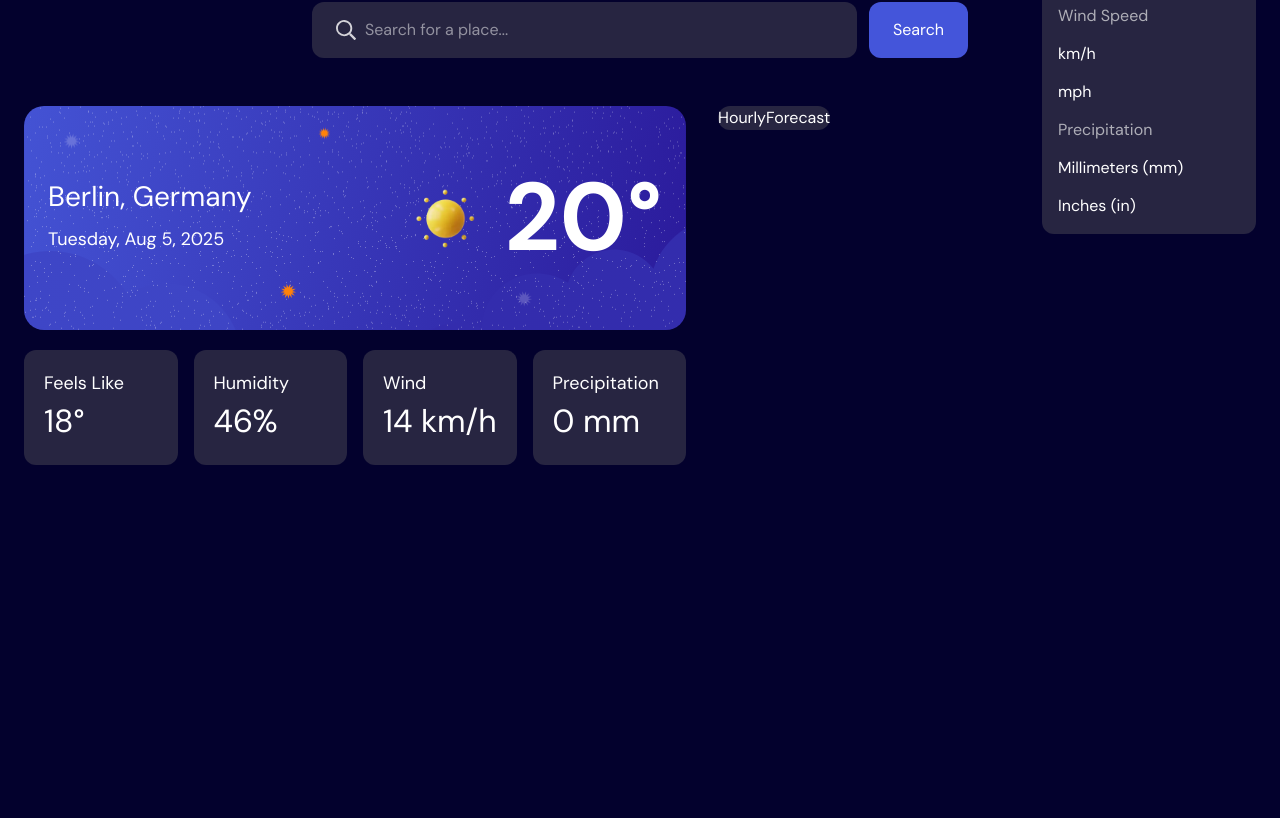
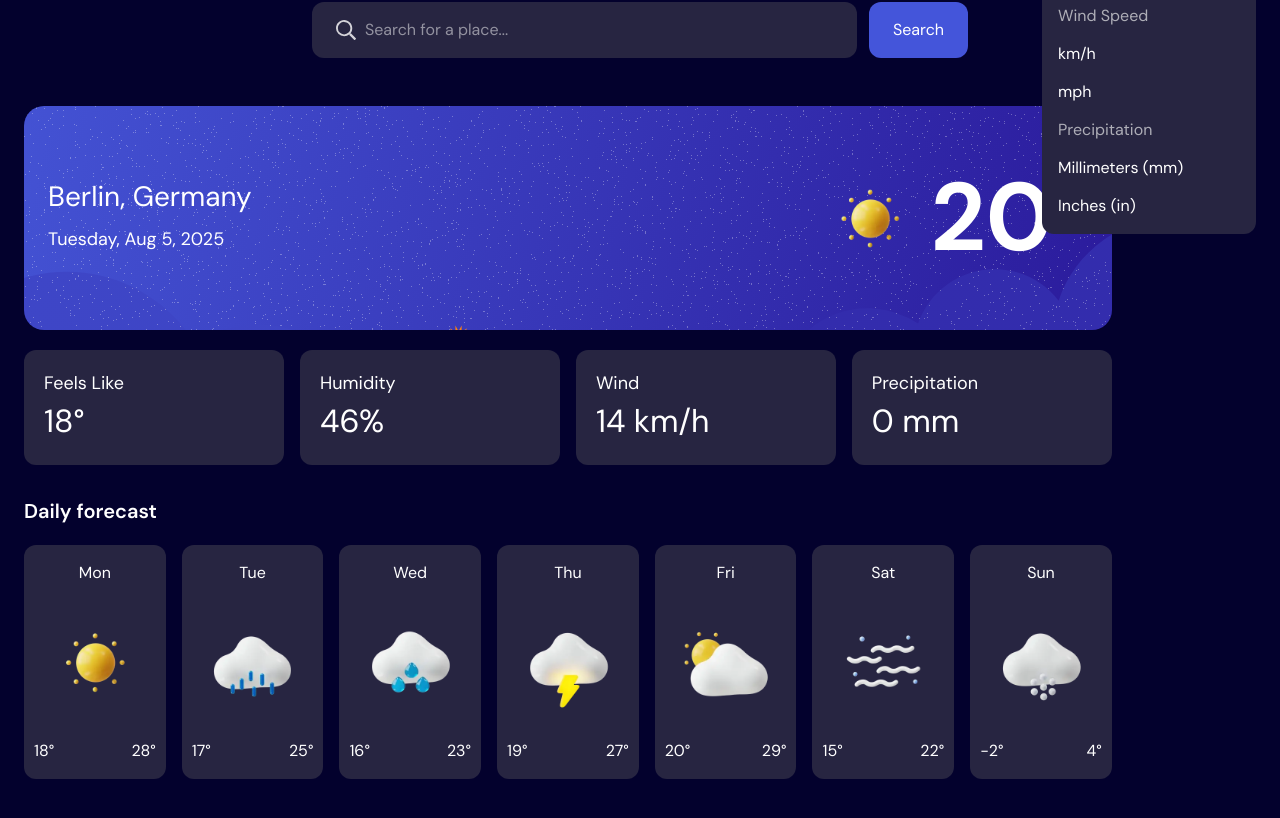
Before and after one commit to mickaelk98/fem-weather-app, a React (Vite) app: page / in a window 1280 px wide. Shown: the part 268-1086 px from the top of the page. Before the commit the page ends 813 px from the top, so only its background shows below. Built offline with nearby package versions, Linux system fonts and the light colour scheme.

Commit message:
add daily forecast weather display zone

```diff
--- a/src/components/daily-forecast.tsx
+++ b/src/components/daily-forecast.tsx
@@ -1,8 +1,20 @@
+import data from "../data/daily-forecats";
+
 export function DailyForecast() {
   return (
     <div className="daily-forecast">
-      <h3></h3>
-      <ul></ul>
+      <h3 className="text-xl font-semibold mb-5">Daily forecast</h3>
+      <ul className="grid grid-cols-3 md:grid-cols-7 gap-4">
+        {data.map((item) => (
+          <li className="px-2.5 py-4 flex flex-col gap-4" key={item.day}>
+            <p className="text-center">{item.day}</p>
+            <img src={item.icon} alt={item.day} />
+            <p className="flex justify-between">
+              <span>{item.min}°</span> <span>{item.max}°</span>
+            </p>
+          </li>
+        ))}
+      </ul>
     </div>
   );
 }
--- a/src/components/weather-metrics.tsx
+++ b/src/components/weather-metrics.tsx
@@ -1,6 +1,6 @@
 export function WeatherMetrics() {
   return (
-    <ul className="weather-metrics grid grid-cols-2 md:grid-cols-4 gap-4">
+    <ul className="weather-metrics grid grid-cols-2 md:grid-cols-4 gap-4 mb-8">
       <li className="p-5">
         <p className="text-[18px]">Feels Like</p>
         <p className="text-[32px]">18°</p>
--- /dev/null
+++ b/src/data/daily-forecats.ts
@@ -0,0 +1,55 @@
+import drizzleIcon from "../assets/images/icon-drizzle.webp";
+import fogIcon from "../assets/images/icon-fog.webp";
+import overcastIcon from "../assets/images/icon-overcast.webp";
+import snowIcon from "../assets/images/icon-snow.webp";
+import rainIcon from "../assets/images/icon-rain.webp";
+import stormIcon from "../assets/images/icon-storm.webp";
+import sunnyIcon from "../assets/images/icon-sunny.webp";
+import partlyCloudyIcon from "../assets/images/icon-partly-cloudy.webp";
+
+const data = [
+  {
+    day: "Mon",
+    icon: sunnyIcon,
+    min: 18,
+    max: 28,
+  },
+  {
+    day: "Tue",
+    icon: drizzleIcon,
+    min: 17,
+    max: 25,
+  },
+  {
+    day: "Wed",
+    icon: rainIcon,
+    min: 16,
+    max: 23,
+  },
+  {
+    day: "Thu",
+    icon: stormIcon,
+    min: 19,
+    max: 27,
+  },
+  {
+    day: "Fri",
+    icon: partlyCloudyIcon,
+    min: 20,
+    max: 29,
+  },
+  {
+    day: "Sat",
+    icon: fogIcon,
+    min: 15,
+    max: 22,
+  },
+  {
+    day: "Sun",
+    icon: snowIcon,
+    min: -2,
+    max: 4,
+  },
+];
+
+export default data;
```
